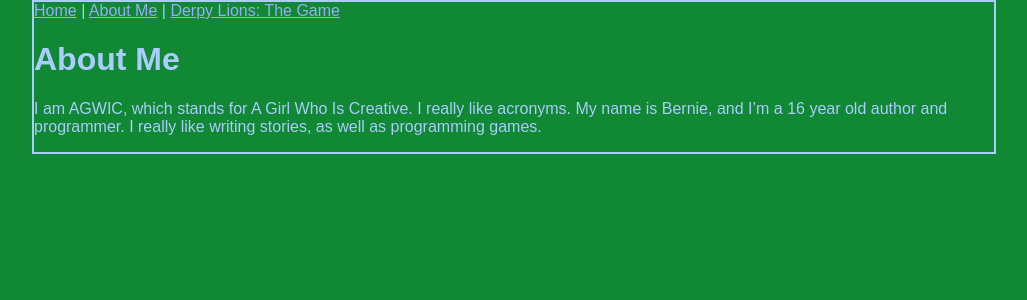
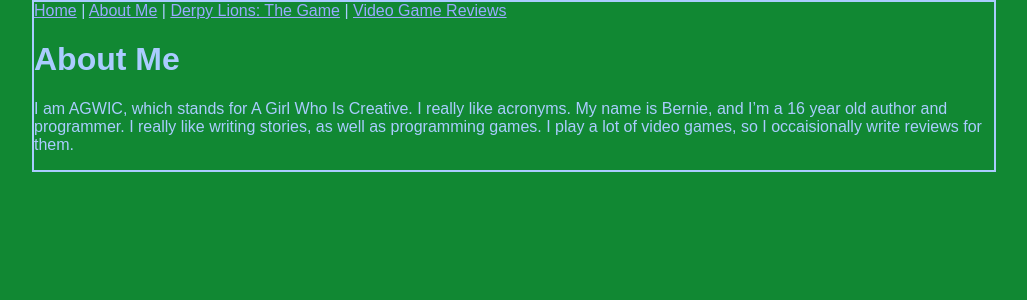
Before and after one commit to litten8/litten8.github.io, a Jekyll site: the page built from about.md, in a window 1280 px wide. Shown: the top 300 px of the page, without its empty margins (126-1153 px from the left). Built offline with Jekyll 4.4.1, drawn with Linux system fonts in a browser that asks for light colours.

```diff
--- a/_layouts/default.html
+++ b/_layouts/default.html
@@ -13,6 +13,8 @@
       <a href="/about.html">About Me</a>
       |
       <a href="/derp">Derpy Lions: The Game</a>
+      |
+      <a href="/reviews.html">Video Game Reviews</a>
     </div>
     {{ content }}
   </div>
--- a/about.md
+++ b/about.md
@@ -3,4 +3,4 @@
 ---
 # About Me
 
-I am AGWIC, which stands for A Girl Who Is Creative. I really like acronyms. My name is Bernie, and I'm a 16 year old author and programmer. I really like writing stories, as well as programming games.
+I am AGWIC, which stands for A Girl Who Is Creative. I really like acronyms. My name is Bernie, and I'm a 16 year old author and programmer. I really like writing stories, as well as programming games. I play a lot of video games, so I occaisionally write reviews for them.
```
